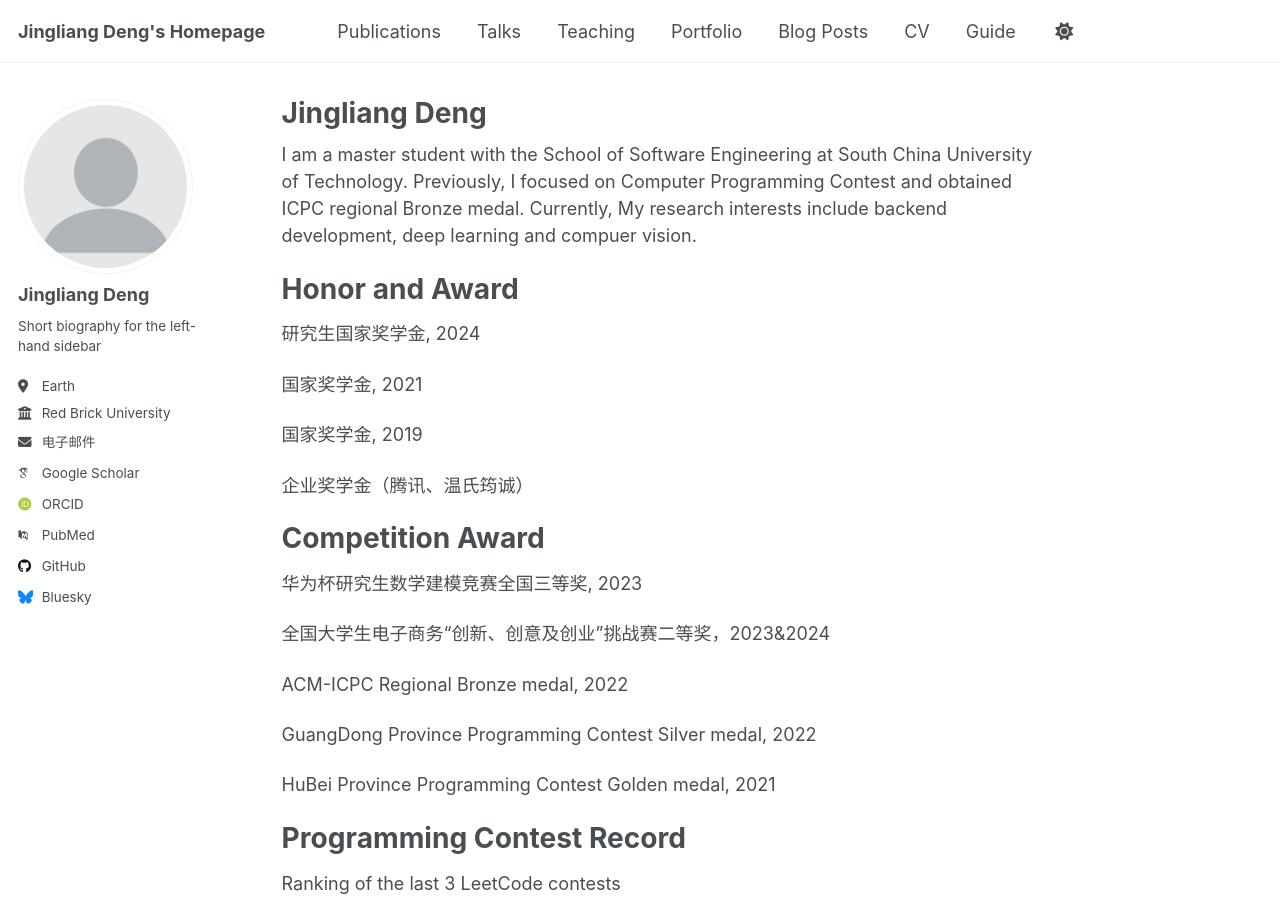
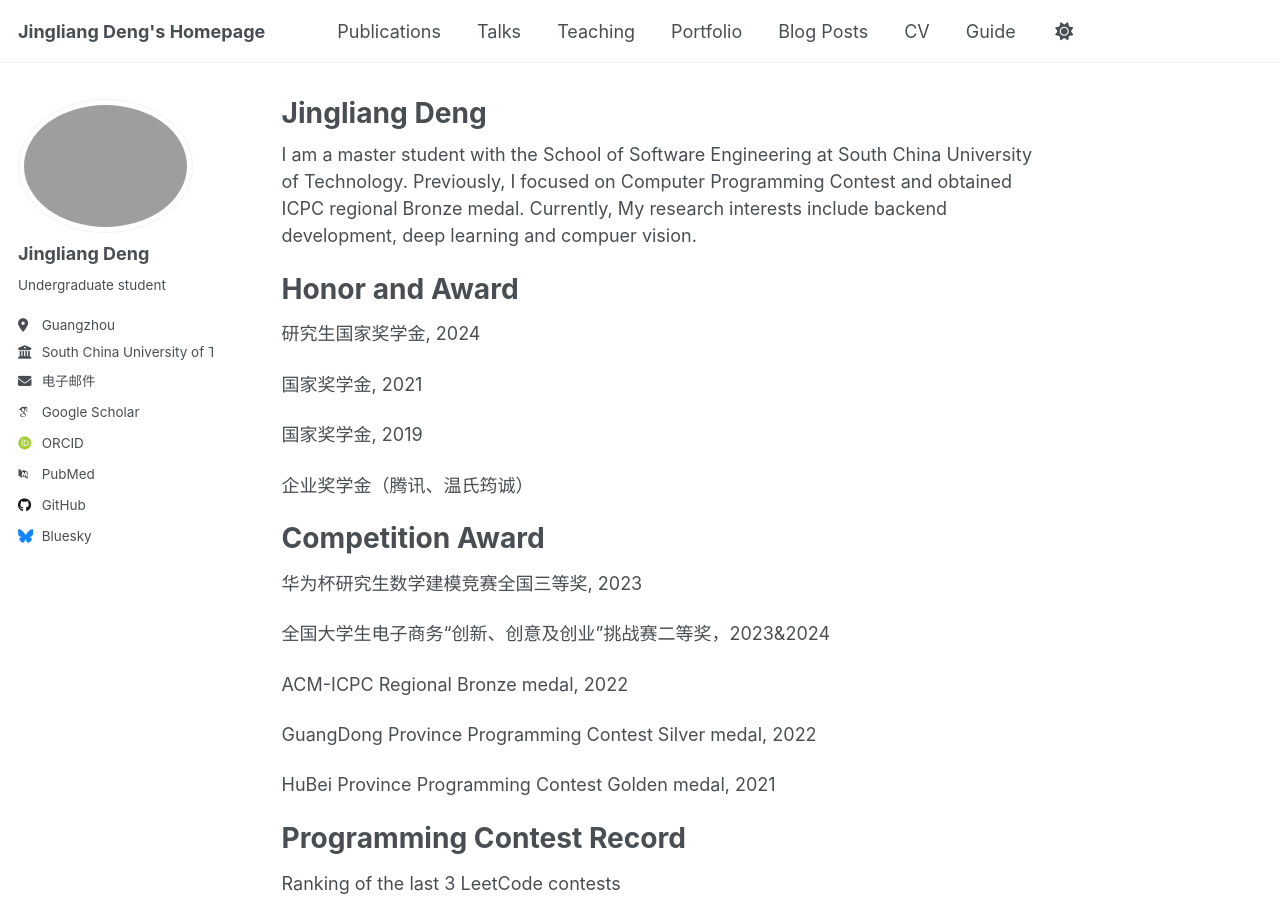
Before and after one commit to dengjl-hub/dengjl-hub.github.io, a Jekyll site: the page built from _pages/about.md, in a window 1280 px wide and 900 px high. Built offline with Jekyll 4.4.1, drawn with Linux system fonts in a browser that asks for light colours; some web fonts are replaced.

Commit message:
Update _config.yml

```diff
--- a/_config.yml
+++ b/_config.yml
@@ -22,14 +22,14 @@ repository               : "dengjl-hub/dengjl-hub.github.io"
 #               Additional customization can be done by editing /_includes/author-profile.html
 author:
   # Biographic information
-  avatar           : "profile.png"
+  avatar           : "files/profile.jpg"
   name             : "Jingliang Deng"
   pronouns         : # example: "she/her"
-  bio              : "Short biography for the left-hand sidebar"
-  location         : "Earth"
-  employer         : "Red Brick University"
+  bio              : "Undergraduate student"
+  location         : "Guangzhou"
+  employer         : "South China University of Technology"
   uri              : # URL
-  email            : "none@example.org"
+  email            : "jldeng0628@gmail.com"
 
   # Academic websites
   academia         : # URL
```
